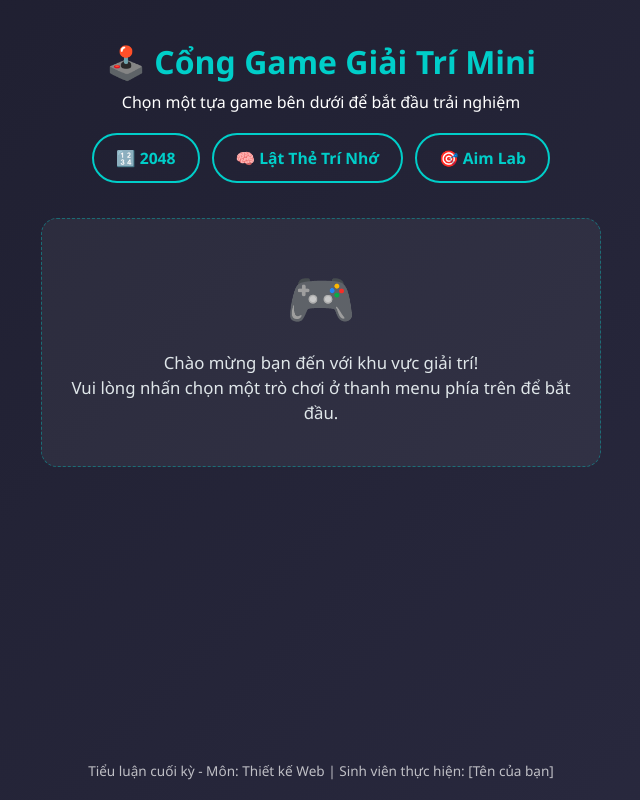
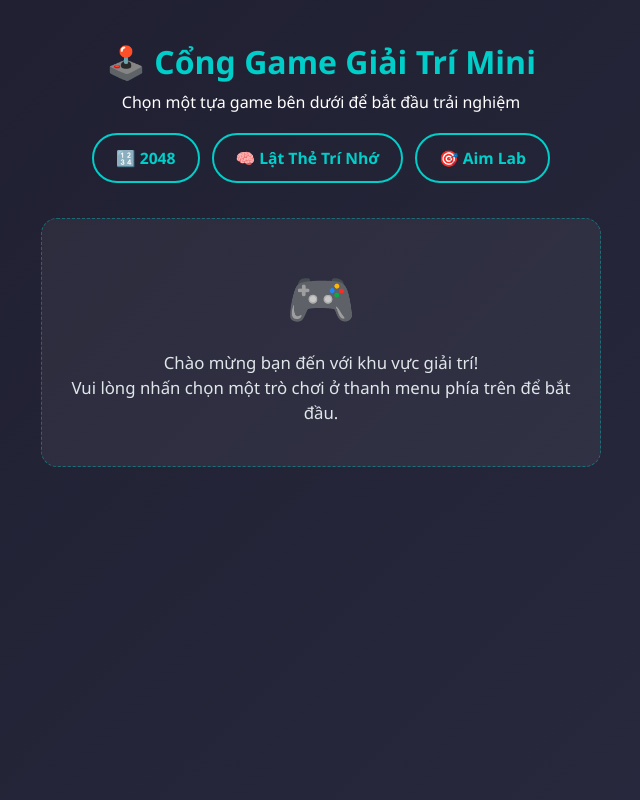
Before and after one commit to huy11120060-glitch/Game-For-, a plain HTML site: page index.html in a window 1280 px wide. Shown: the whole page, without its empty margins (319-959 px from the left). Drawn offline with Linux system fonts and the light colour scheme.

Commit message:
Remove footer content from index.html
Removed the footer content from index.html to streamline the page.

```diff
--- a/index.html
+++ b/index.html
@@ -90,7 +90,6 @@
     </div>
 
     <footer>
-        Tiểu luận cuối kỳ - Môn: Thiết kế Web | Sinh viên thực hiện: [Tên của bạn]
     </footer>
 
     <script src="script.js"></script>
```
